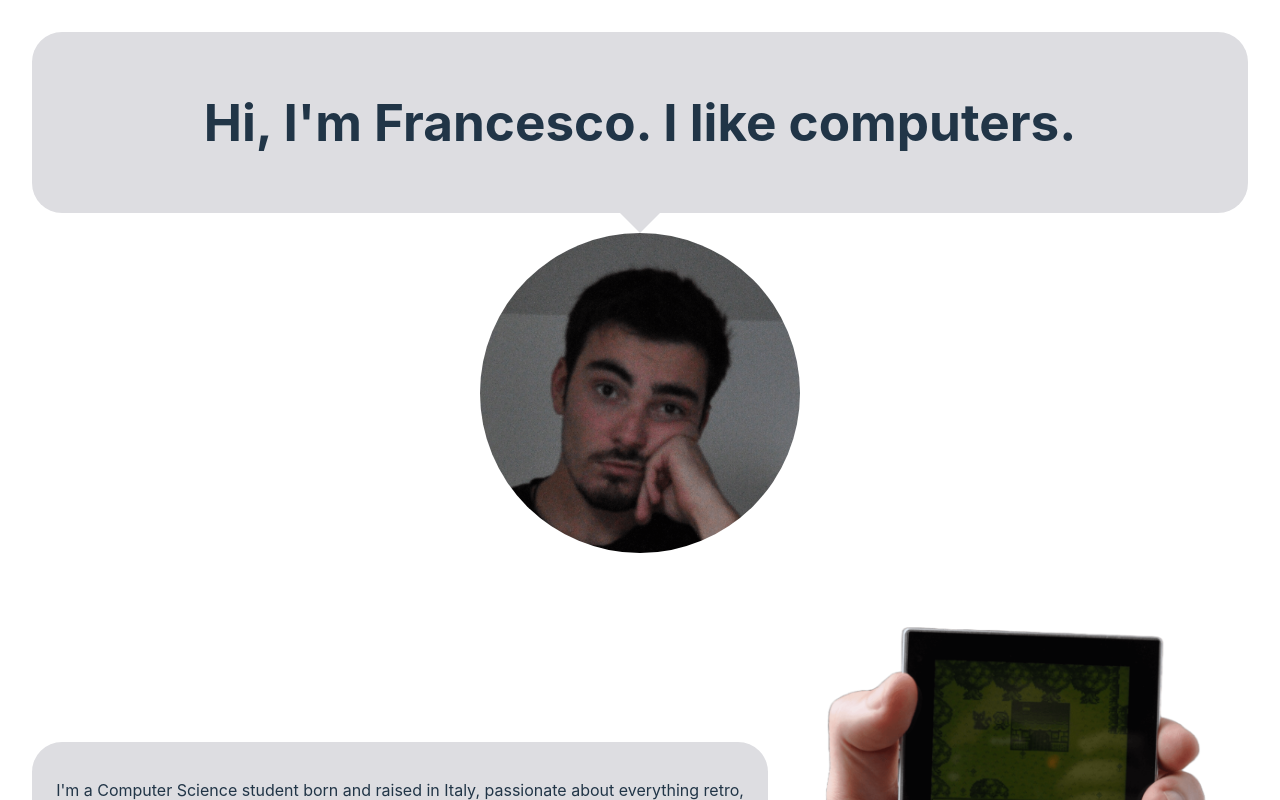
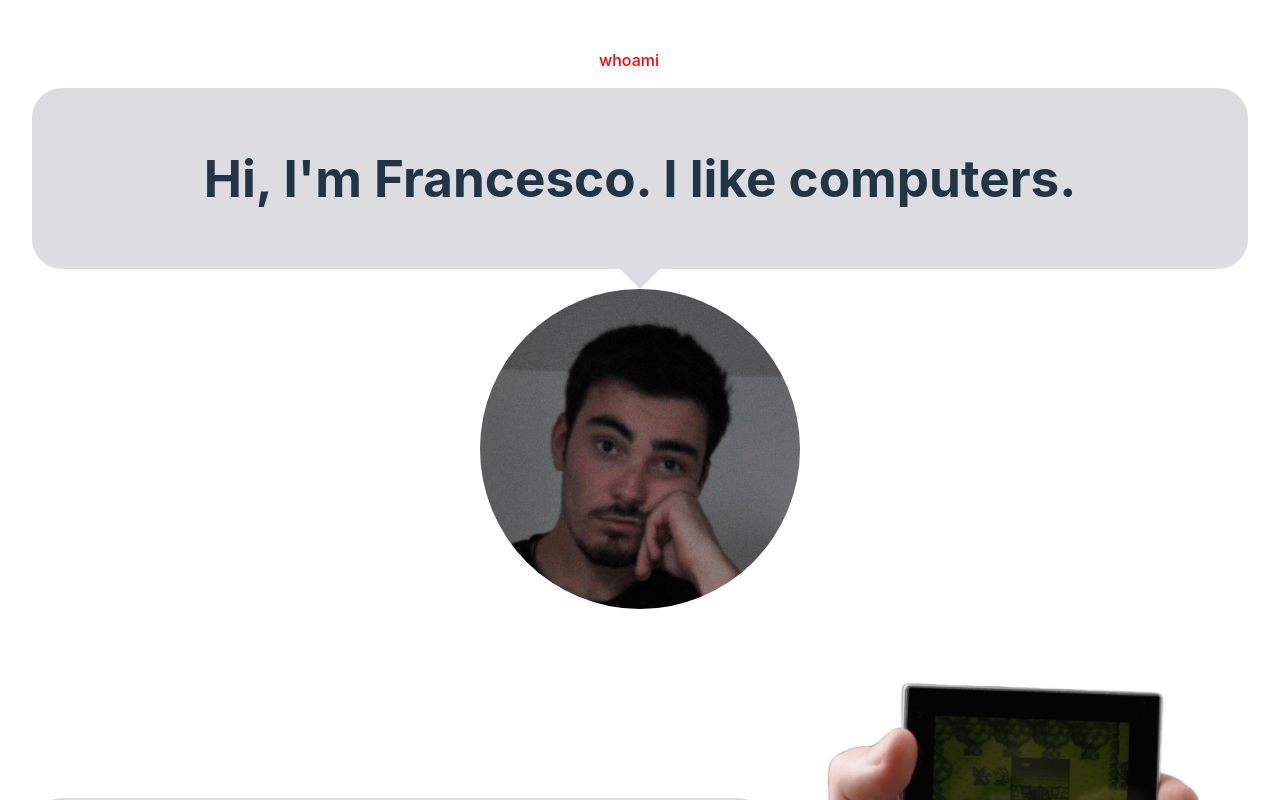
Before and after one commit to fralnz/fralnz.github.io, a React (Vite) app: page / in a window 1280 px wide. Shown: the top 800 px of the page. Built offline with nearby package versions, Linux system fonts and the light colour scheme.

Commit message:
added navbar

```diff
--- a/src/main.tsx
+++ b/src/main.tsx
@@ -1,16 +1,25 @@
 import {StrictMode} from 'react'
 import {createRoot} from 'react-dom/client'
-import App from './App.tsx'
-import './index.css'
+import Home from './routes/Home.tsx'
+import './styles/index.css'
 import {
     createBrowserRouter,
     RouterProvider,
 } from "react-router-dom";
+import Root from "./routes/Root.tsx";
 
 const router = createBrowserRouter([
     {
-        path: "/",
-        element: <App />,
+        path: '/',
+        element: <Root/>,
+        children: [
+            {index: true, element: <Home/>},
+
+            {
+                path: '/products',
+                element: <Home/>,
+            },
+        ]
     },
 ]);
 
--- /dev/null
+++ b/src/routes/Root.tsx
@@ -0,0 +1,30 @@
+import {Outlet, NavLink} from 'react-router-dom';
+import "../styles/Header.css"
+
+interface LinkStyleProps {
+    isActive: boolean;
+}
+
+const linkStyle = ({ isActive }: LinkStyleProps): { color: string } => ({
+    color: isActive ? 'red' : 'inherit',
+});
+
+const Root = () => {
+    return (
+        <>
+            <nav className="navbar">
+                <ul>
+                    <NavLink style={linkStyle} to="/">
+                        whoami
+                    </NavLink>
+                    <NavLink style={linkStyle} to="/projects">
+                        projects
+                    </NavLink>
+                </ul>
+            </nav>
+            <Outlet/>
+        </>
+    )
+}
+
+export default Root
--- /dev/null
+++ b/src/styles/Header.css
@@ -0,0 +1,3 @@
+.navbar{
+    color: white;
+}
```
Also changed, not shown: src/routes/Home.tsx (renamed from src/App.tsx, +5 -5 lines), src/styles/Home.css (renamed from src/App.css), src/styles/index.css (renamed from src/index.css).
